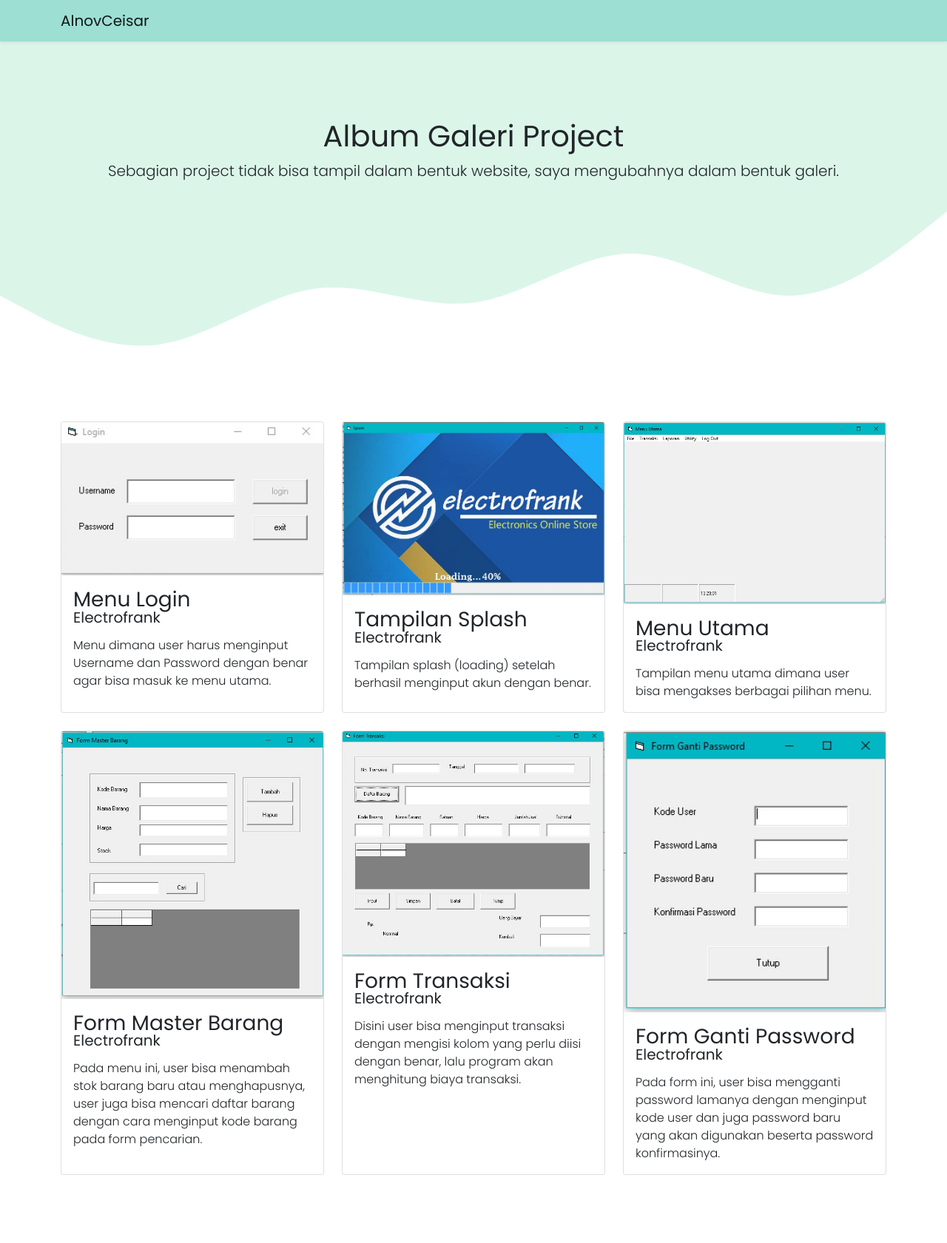
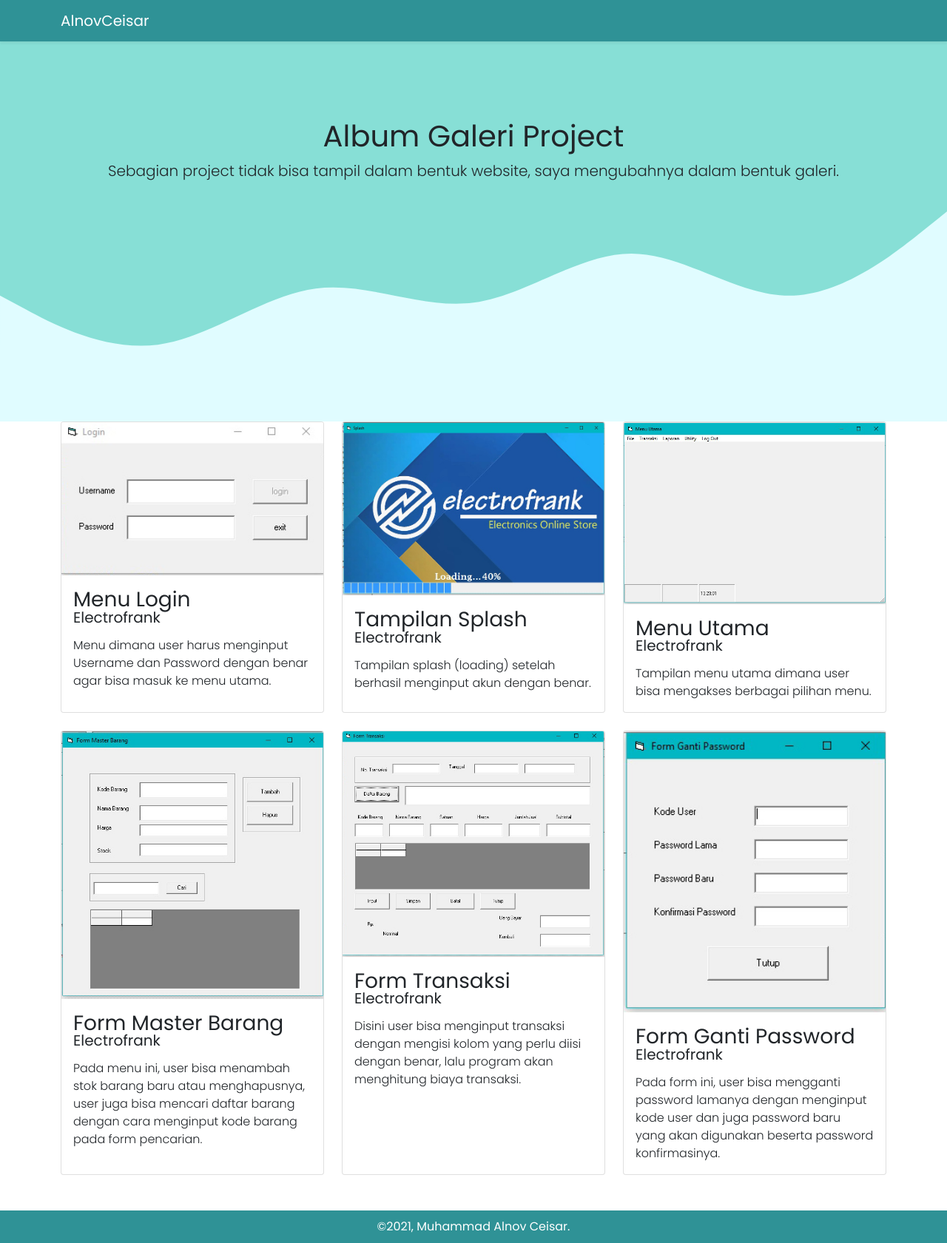
Before and after one commit to alnovceisar/galeri, a plain HTML site: page index.html in a window 1280 px wide. Shown: the whole page at 74% size. Before the commit the page ends 1589 px from the top, so only its background shows below. Drawn offline with nearby package versions, Linux system fonts and the light colour scheme; a web font is replaced by a local one.

Commit message:
update tema

```diff
--- a/index.html
+++ b/index.html
@@ -14,7 +14,7 @@
     <link href="css/all.css" rel="stylesheet" />
   </head>
   <body>
-    <nav class="navbar navbar-light shadow-sm sticky-top" style="background-color: #9ddfd3">
+    <nav class="navbar navbar-dark shadow-sm sticky-top" style="background-color: #2f9296">
       <div class="container">
         <a class="navbar-brand" href="http://alnovceisar.github.io">AlnovCeisar</a>
       </div>
@@ -27,7 +27,7 @@
       </div>
       <svg xmlns="http://www.w3.org/2000/svg" viewBox="0 0 1440 320">
         <path
-          fill="#ffffff"
+          fill="#e0fcff"
           fill-opacity="1"
           d="M0,128L40,149.3C80,171,160,213,240,202.7C320,192,400,128,480,117.3C560,107,640,149,720,138.7C800,128,880,64,960,64C1040,64,1120,128,1200,128C1280,128,1360,64,1400,32L1440,0L1440,320L1400,320C1360,320,1280,320,1200,320C1120,320,1040,320,960,320C880,320,800,320,720,320C640,320,560,320,480,320C400,320,320,320,240,320C160,320,80,320,40,320L0,320Z"
         ></path>
@@ -100,3 +100,5 @@
     </div>
   </body>
 </html>
+
+<footer class="mt-5">&copy;2021, Muhammad Alnov Ceisar.</footer>
--- a/style.css
+++ b/style.css
@@ -12,10 +12,10 @@ body {
 }
 .jumbotron {
   padding-top: 2rem;
-  background-color: #dbf6e9;
+  background-color: #87dfd6;
 }
 #project {
-  background-color: #dbf6e9;
+  background-color: #87dfd6;
 }
 #contact p {
   color: rgb(73, 71, 71);
@@ -99,3 +99,10 @@ body {
 .btns:focus {
   box-shadow: none;
 }
+
+footer {
+  background-color: #2f9296;
+  text-align: center;
+  color: #fff;
+  padding: 10px;
+}
```
